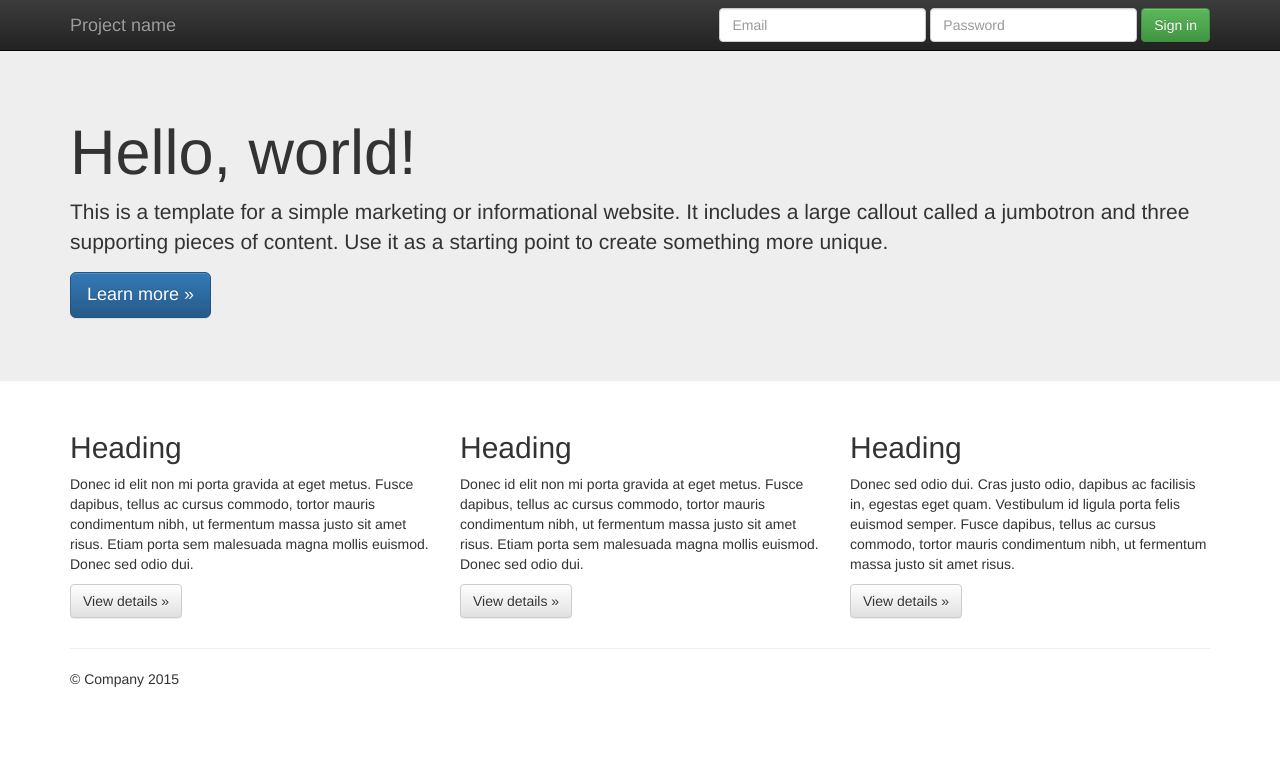
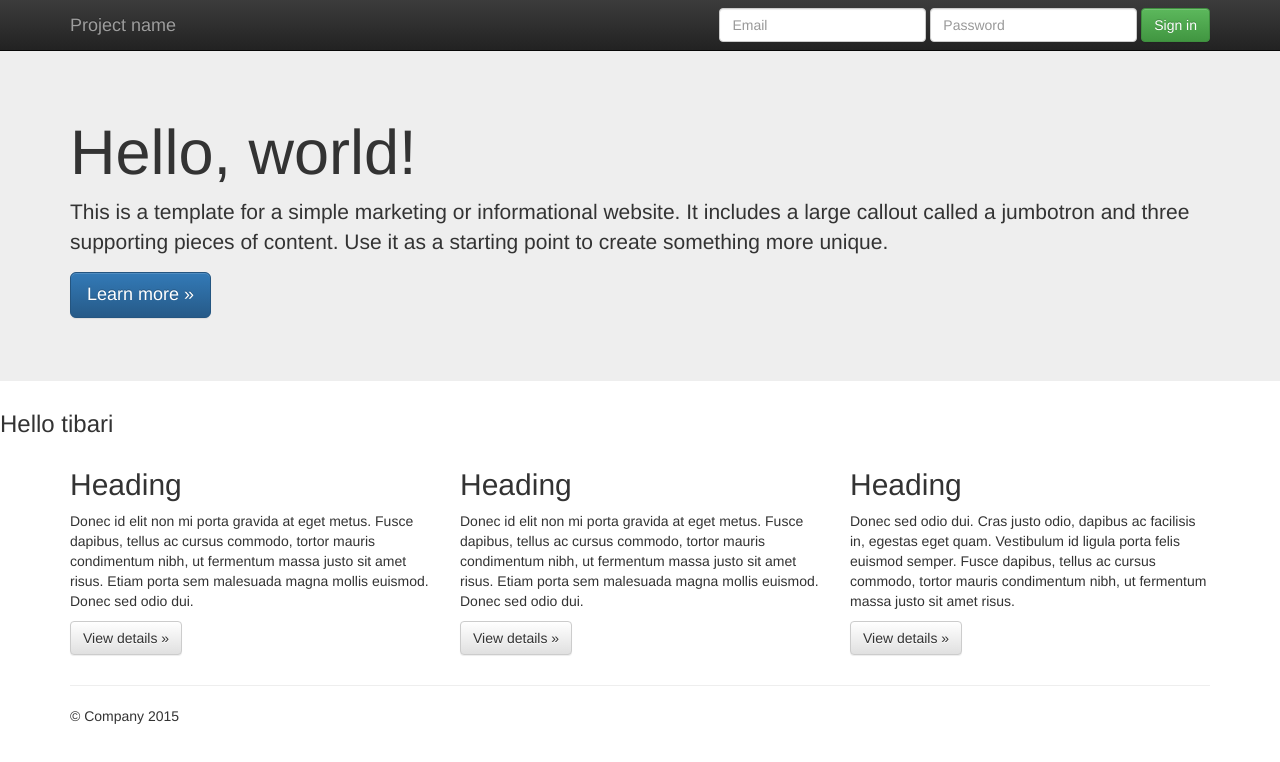
Before and after one commit to tibari1980/my-website, a plain HTML site: page index.html in a window 1280 px wide. Drawn offline with nearby package versions, Linux system fonts and the light colour scheme.

Commit message:
Modification de la page index.html

```diff
--- a/index.html
+++ b/index.html
@@ -60,7 +60,7 @@
         <p><a class="btn btn-primary btn-lg" href="#" role="button">Learn more &raquo;</a></p>
       </div>
     </div>
-
+    <h3>Hello tibari</h3>
     <div class="container">
       <!-- Example row of columns -->
       <div class="row">
```
